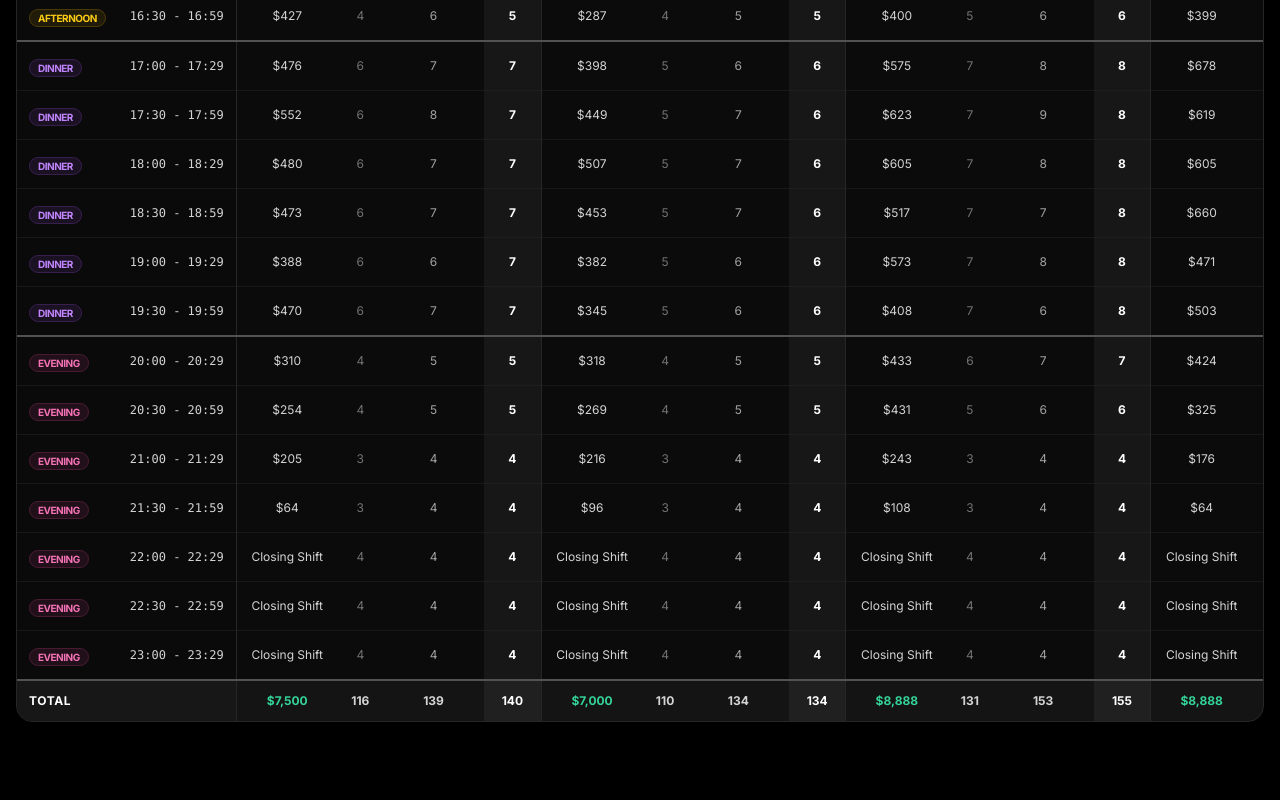
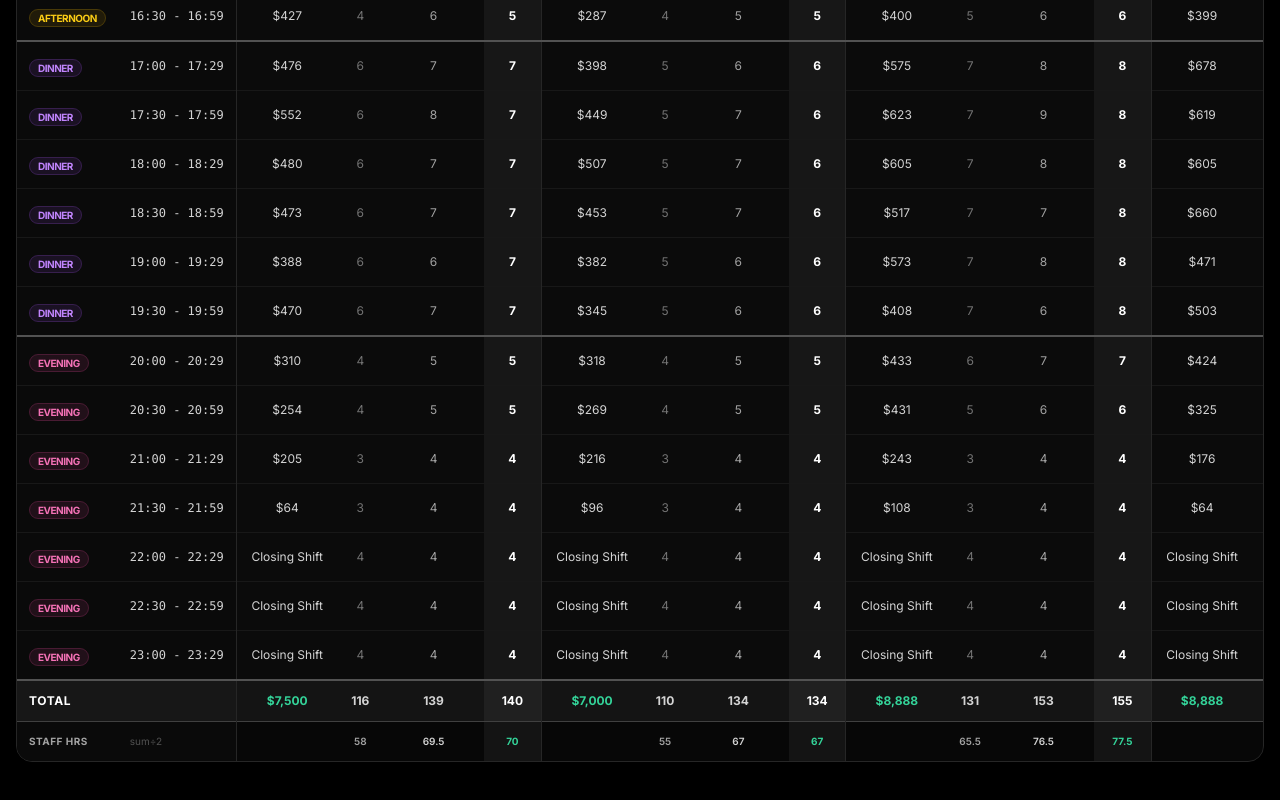
Before and after one commit to evahba/ldt3847, a Next.js app: page / in a window 1280 px wide. Shown: the part 1352-2152 px from the top of the page. Built offline with nearby package versions, Linux system fonts and the light colour scheme.

Commit message:
Update weekly targets + add Staff Hrs summary row to all views

```diff
--- a/src/app/page.tsx
+++ b/src/app/page.tsx
@@ -227,6 +227,25 @@ export default function Home() {
     return grouped;
   }, [computedItems, interval]);
 
+  // Daily headcount summary: sum all 30-min slot values / 2 (staff-hours per day)
+  const daySummary = useMemo(() => {
+    const result: Record<string, { min: number; nonSmooth: number; rcmd: number }> = {};
+    for (const day of days) {
+      let sumMin = 0, sumNS = 0, sumRcmd = 0;
+      for (const item of computedItems) {
+        sumMin += item.days[day].minRcmd || 0;
+        sumNS += item.days[day].nonSmooth || 0;
+        sumRcmd += item.days[day].rcmd || 0;
+      }
+      result[day] = {
+        min: Math.round((sumMin / 2) * 10) / 10,
+        nonSmooth: Math.round((sumNS / 2) * 10) / 10,
+        rcmd: Math.round((sumRcmd / 2) * 10) / 10,
+      };
+    }
+    return result;
+  }, [computedItems]);
+
   // Stats derived from computed data
   const totalSales = useMemo(() =>
     days.reduce((sum, day) =>
@@ -414,6 +433,15 @@ export default function Home() {
                         );
                       })}
                     </tbody>
+                    <tfoot>
+                      <tr className="border-t border-neutral-700 bg-black/30">
+                        <td className="px-4 py-2 text-[10px] font-bold text-neutral-400 uppercase tracking-wider">Staff Hrs</td>
+                        <td className="px-4 py-2 text-center text-[10px] text-neutral-600">sum÷2</td>
+                        <td className="px-4 py-2 text-center text-neutral-400 font-semibold text-[10px]">{daySummary[day].min}</td>
+                        <td className="px-4 py-2 text-center text-neutral-300 font-semibold text-[10px]">{daySummary[day].nonSmooth}</td>
+                        <td className="px-4 py-2 text-center text-emerald-400 font-bold text-[10px] bg-white/5">{daySummary[day].rcmd}</td>
+                      </tr>
+                    </tfoot>
                   </table>
                   </div>
                 </motion.div>
@@ -498,6 +526,21 @@ export default function Home() {
                       );
                     })}
                   </tbody>
+                  <tfoot>
+                    <tr className="border-t border-neutral-700 bg-black/30">
+                      <td className="px-4 py-2 text-[10px] font-bold text-neutral-400 uppercase tracking-wider">Staff Hrs</td>
+                      <td className="px-4 py-2 text-center text-[10px] text-neutral-600">avg÷2</td>
+                      <td className="px-4 py-2 text-center text-neutral-400 font-semibold text-[10px]">
+                        {Math.round((days.reduce((s, d) => s + daySummary[d].min, 0) / days.length) * 10) / 10}
+                      </td>
+                      <td className="px-4 py-2 text-center text-neutral-300 font-semibold text-[10px]">
+                        {Math.round((days.reduce((s, d) => s + daySummary[d].nonSmooth, 0) / days.length) * 10) / 10}
+                      </td>
+                      <td className="px-4 py-2 text-center text-emerald-400 font-bold text-[10px] bg-white/5">
+                        {Math.round((days.reduce((s, d) => s + daySummary[d].rcmd, 0) / days.length) * 10) / 10}
+                      </td>
+                    </tr>
+                  </tfoot>
                 </table>
                 </div>
               </motion.div>
@@ -743,6 +786,18 @@ export default function Home() {
                     );
                   })}
                 </tr>
+                <tr className="border-t border-neutral-700 bg-black/30">
+                  <td className="p-3 text-[10px] font-bold text-neutral-400 uppercase tracking-wider whitespace-nowrap sticky left-0 z-10 bg-neutral-950">Staff Hrs</td>
+                  <td className="p-3 text-[10px] text-neutral-600 whitespace-nowrap sticky left-[100px] z-10 bg-neutral-950">sum÷2</td>
+                  {days.map((day) => (
+                    <React.Fragment key={day}>
+                      <td className="px-3 py-2 text-center border-l border-neutral-800 whitespace-nowrap"></td>
+                      <td className="px-3 py-2 text-center text-neutral-400 font-semibold text-[10px] whitespace-nowrap">{daySummary[day].min}</td>
+                      <td className="px-3 py-2 text-center text-neutral-300 font-semibold text-[10px] whitespace-nowrap">{daySummary[day].nonSmooth}</td>
+                      <td className="px-3 py-2 text-center text-emerald-400 font-bold text-[10px] bg-white/5 whitespace-nowrap">{daySummary[day].rcmd}</td>
+                    </React.Fragment>
+                  ))}
+                </tr>
               </tfoot>
             </table>
           </div>
--- a/src/lib/data.json
+++ b/src/lib/data.json
@@ -814,12 +814,12 @@
     }
   ],
   "weeklyTargets": {
-    "Sun": 7500,
-    "Mon": 7000,
-    "Tue": 8888,
-    "Wed": 8888,
-    "Thu": 8888,
-    "Fri": 8888,
-    "Sat": 8888
+    "Sun": 7249,
+    "Mon": 7152,
+    "Tue": 6868,
+    "Wed": 7794,
+    "Thu": 8062,
+    "Fri": 8797,
+    "Sat": 7094
   }
 }
```
